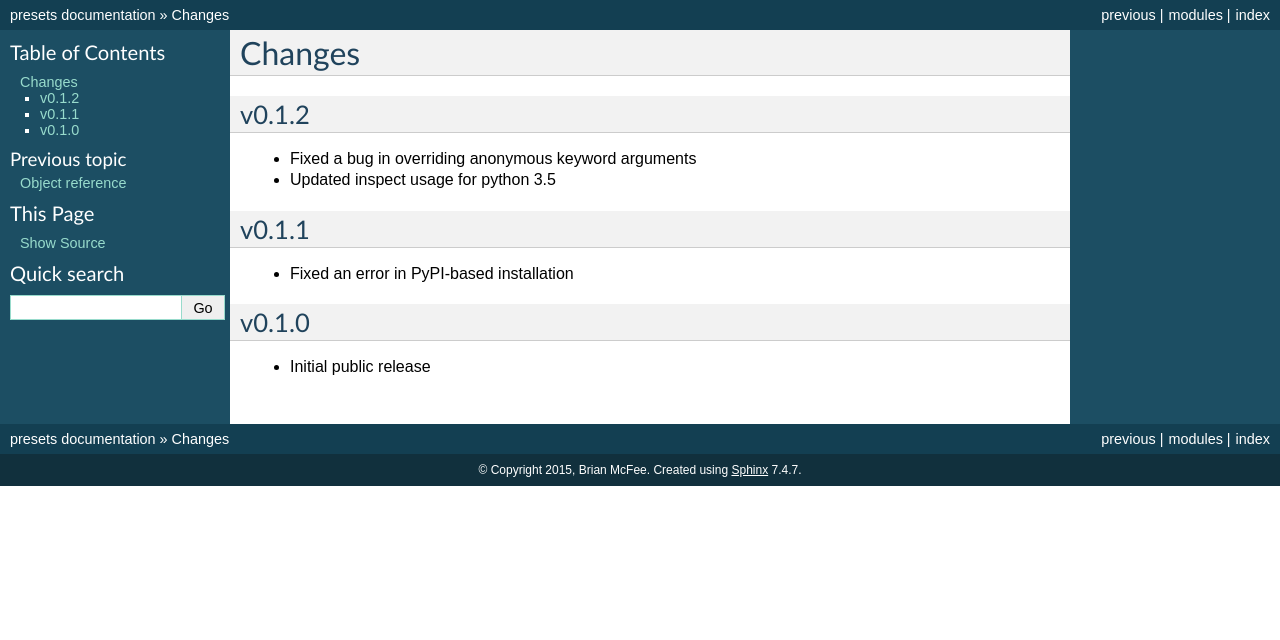
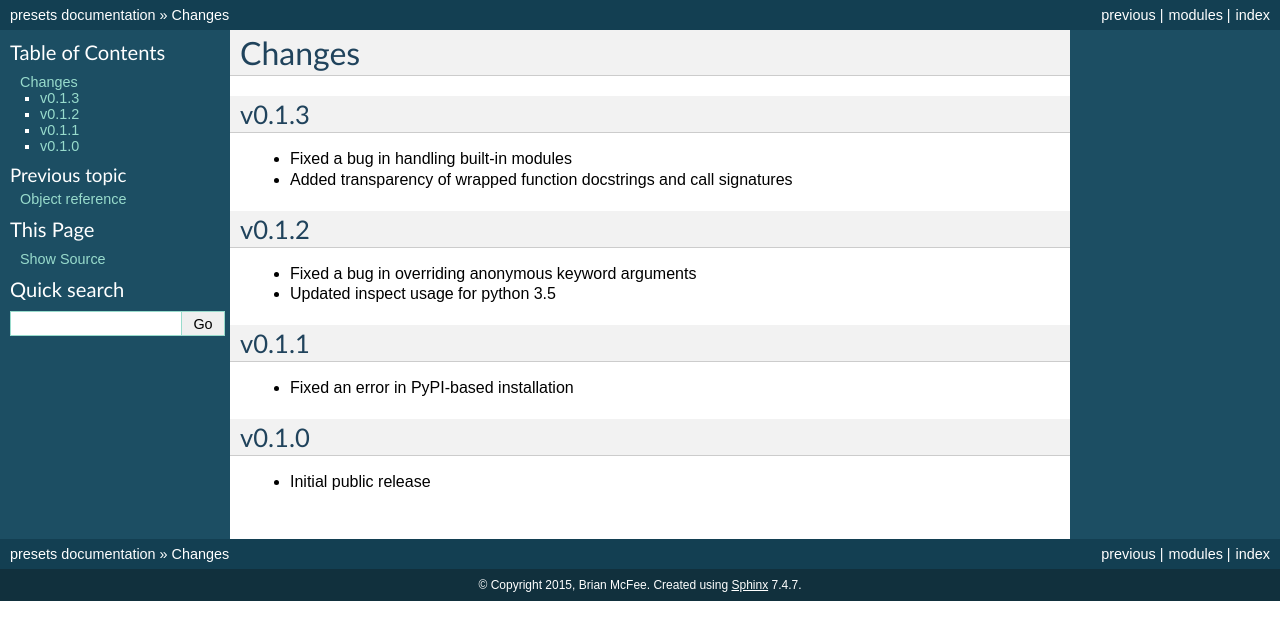
Before and after one commit to bmcfee/presets, a Sphinx documentation site: the page built from docs/changes.rst, in a window 1280 px wide. Shown: the top 640 px of the page. Built offline with Sphinx 7.4.7, drawn with Linux system fonts in a browser that asks for light colours; the version number could not be read and is left out.

Commit message:
updated docstrings

```diff
--- a/docs/changes.rst
+++ b/docs/changes.rst
@@ -1,5 +1,10 @@
 Changes
 =======
+
+v0.1.3
+------
+- Fixed a bug in handling built-in modules
+- Added transparency of wrapped function docstrings and call signatures
 
 v0.1.2
 ------
```
